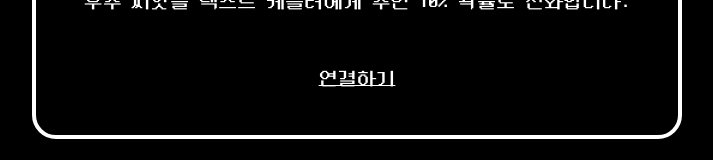
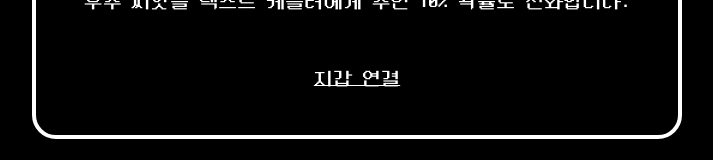
Before and after one commit to klayafterlife/tk, a Nuxt app: page /seed in a window 1280 px wide. Shown: the part 522-682 px from the top of the page, without its empty margins (283-996 px from the left). Built offline with nearby package versions, Linux system fonts and the light colour scheme.

Commit message:
멘트 변경

```diff
--- a/components/ConnectWallet.vue
+++ b/components/ConnectWallet.vue
@@ -1,5 +1,5 @@
 <template>
-  <a class="link" @click="walletConnect">연결하기</a>
+  <a class="link" @click="walletConnect">지갑 연결</a>
 </template>
 
 <script>
```
